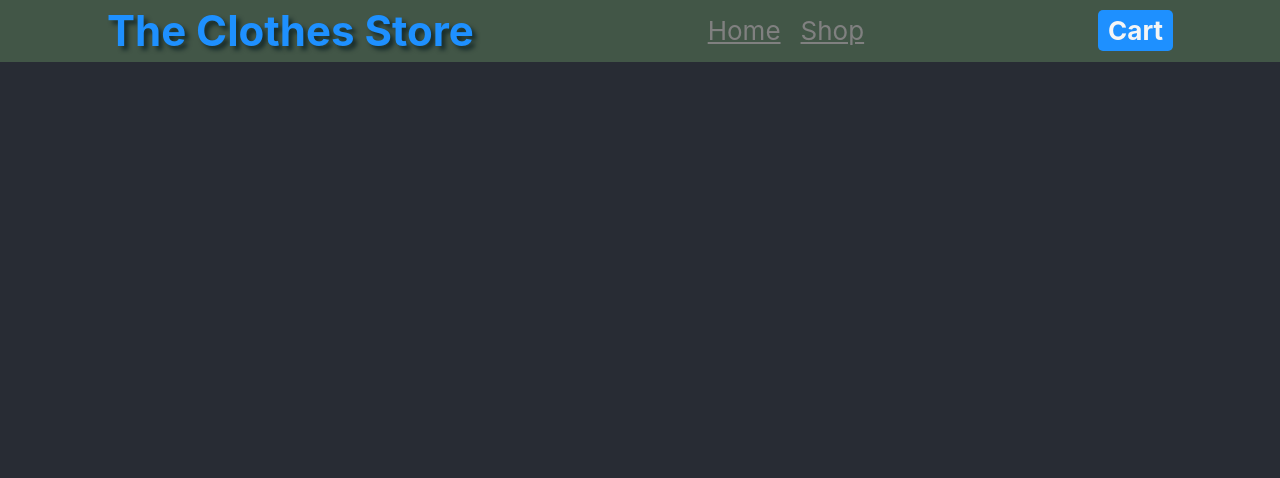
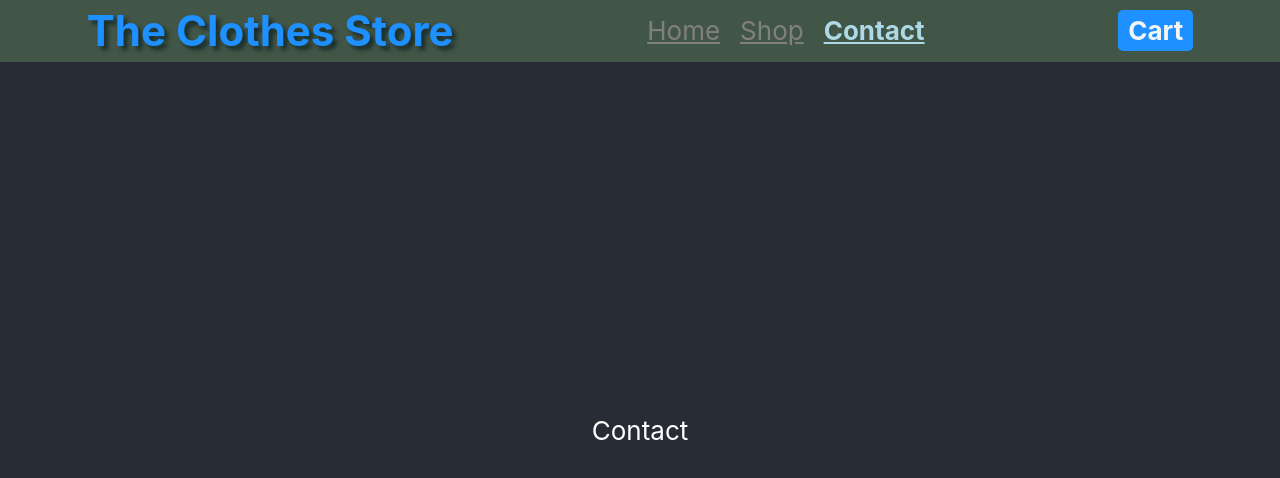
Before and after one commit to Raikho/shopping-cart, a React (Create React App) app: page /contact in a window 1280 px wide. Shown: the top 478 px of the page. Built offline with nearby package versions, Linux system fonts and the light colour scheme.

Commit message:
add contact to nav bar

```diff
--- a/src/App.js
+++ b/src/App.js
@@ -2,6 +2,7 @@
 import { BrowserRouter, Routes, Route, NavLink } from 'react-router-dom';
 import Homepage from './Homepage.js';
 import Shop from './Shop.js';
+import Contact from './Contact.js';
 
 function App() {
   return (
@@ -13,12 +14,14 @@
             <div className="nav-container">
               <NavLink to="/">Home</NavLink>
               <NavLink to="shop">Shop</NavLink>
+              <NavLink to="contact">Contact</NavLink>
             </div>
             <div className="cart">Cart</div>
           </div>
           <Routes>
             <Route path='/' element={<Homepage />} />
             <Route path='shop' element={<Shop />} />
+            <Route path='contact' element={<Contact />} />
           </Routes>
         </BrowserRouter>
       </header>
--- /dev/null
+++ b/src/Contact.js
@@ -0,0 +1,9 @@
+const Contact = () => {
+    return (
+        <div className="contact">
+            Contact
+        </div>
+    )
+}
+
+export default Contact;
```
